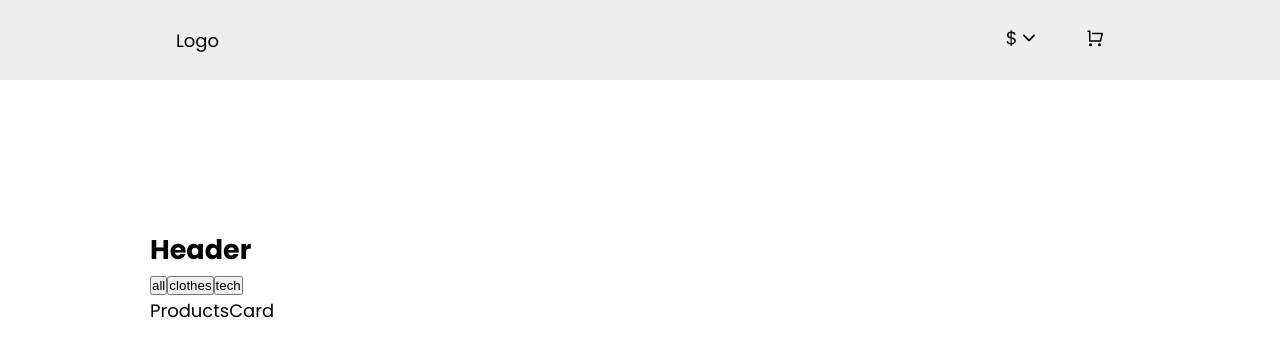
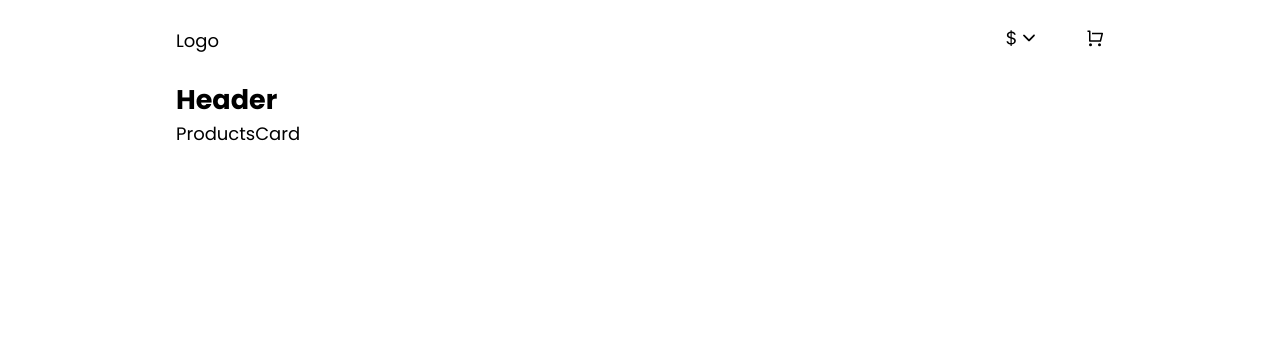
Before and after one commit to VHGC1/react-developer-test, a React (Create React App) app: page / in a window 1280 px wide. Shown: the top 356 px of the page. Built offline with nearby package versions, Linux system fonts and the light colour scheme.

Commit message:
products card

```diff
--- a/src/Components/CategoriesNav/CategoriesNav.js
+++ /dev/null
@@ -1,13 +0,0 @@
-import React, { Component } from "react";
-
-export default class CategoriesNav extends Component {
-  render() {
-    return (
-      <header>
-        <button>all</button>
-        <button>clothes</button>
-        <button>tech</button>
-      </header>
-    );
-  }
-}
--- a/src/Components/NavBar/NavBar.styled.js
+++ b/src/Components/NavBar/NavBar.styled.js
@@ -6,7 +6,7 @@ export const Header = styled("header")`
   width: 100%;
 `
 export const Container = styled("div")`
-  background: #eee;
+  background: #fff;
 `
 
 export const Nav = styled("nav")`
--- a/src/Components/Products/Products.js
+++ b/src/Components/Products/Products.js
@@ -1,7 +1,6 @@
 import React, { Component } from "react";
 import { connect } from "react-redux";
 import PRODUCT_QUERY from "../../query";
-import CategoriesNav from "../CategoriesNav/CategoriesNav";
 import { fetchProducts } from "../../store/products";
 import ProductsCard from "./ProductsCard";
 
@@ -13,13 +12,12 @@ class Products extends Component {
   render() {
     return (
       <section
+      className="container"
         style={{
           margin: "5rem auto",
-          padding: "150px 150px 0",
         }}
       >
         <h1>Header</h1>
-        <CategoriesNav />
         <ProductsCard />
       </section>
     );
--- a/src/Components/Products/ProductsCard.js
+++ b/src/Components/Products/ProductsCard.js
@@ -3,6 +3,7 @@ import { connect } from "react-redux";
 import { Link } from "react-router-dom";
 import Slider from "../Slider/Slider";
 import { CardWrapper, WrapperProducts } from "./ProductsCard.styled";
+import { RiShoppingCartLine } from "react-icons/ri";
 
 class ProductsCard extends Component {
   render() {
@@ -13,15 +14,34 @@ class ProductsCard extends Component {
         <div>ProductsCard</div>
         <WrapperProducts>
           {data?.map(({ id, name, gallery, attributes, inStock, prices }) => (
-            <Link key={id} to={`/products/${id}`}>
-              <CardWrapper>
+            <CardWrapper>
+              <Link key={id} to={`/products/${id}`}>
                 <Slider photos={gallery} alt={id} attributes={attributes} />
+              </Link>
+
+              <div style={{ position: "relative" }}>
+                <RiShoppingCartLine
+                  style={{
+                    display: "none",
+                    cursor: "pointer",
+                    position: "absolute",
+                    top: "-1.5rem",
+                    right: ".1rem",
+                    background: "#5ECE7B",
+                    color: "#fff",
+                    borderRadius: "50%",
+                    height: "2.5rem",
+                    width: "2.5rem",
+                    padding: ".45rem",
+                  }}
+                />
+
                 <p>{name}</p>
                 <span>
                   {prices[0].currency.symbol} {prices[0].amount}
                 </span>
-              </CardWrapper>
-            </Link>
+              </div>
+            </CardWrapper>
           ))}
         </WrapperProducts>
       </div>
--- a/src/Components/Products/ProductsCard.styled.js
+++ b/src/Components/Products/ProductsCard.styled.js
@@ -2,11 +2,11 @@ import styled from "styled-components";
 
 export const WrapperProducts = styled("ul")`
   display: grid;
-  grid-template-columns: 1fr 1fr 1fr 1fr;
-  gap: 2rem;
+  grid-template-columns: 1fr 1fr 1fr;
+  gap: 1rem;
   justify-content: center;
 
-  & a:nth-child(2) img {
+  & li:nth-child(2) a div img {
     object-fit: cover;
     object-position: top;
   }
@@ -16,5 +16,13 @@ export const WrapperProducts = styled("ul")`
 export const CardWrapper = styled("li")`
   display: flex;
   flex-direction: column;
-  /* box-shadow: 1px 1px 1px 1px; */
+  padding: 1rem;
+
+  &:hover {
+    box-shadow: 1px 2px 10px 1px rgba(0,0,0,0.53);
+  }
+
+  &:hover div svg {
+    display: block !important;
+  }
 `
--- a/src/Components/Slider/Slider.styled.js
+++ b/src/Components/Slider/Slider.styled.js
@@ -7,4 +7,6 @@ export const ImgWrapper = styled("div")`
 export const Img = styled("img")`
   height: 300px;
   object-fit: contain;
+  box-shadow: 1px 2px 5px -4px rgba(0,0,0,0.3)
+;
 `
```
